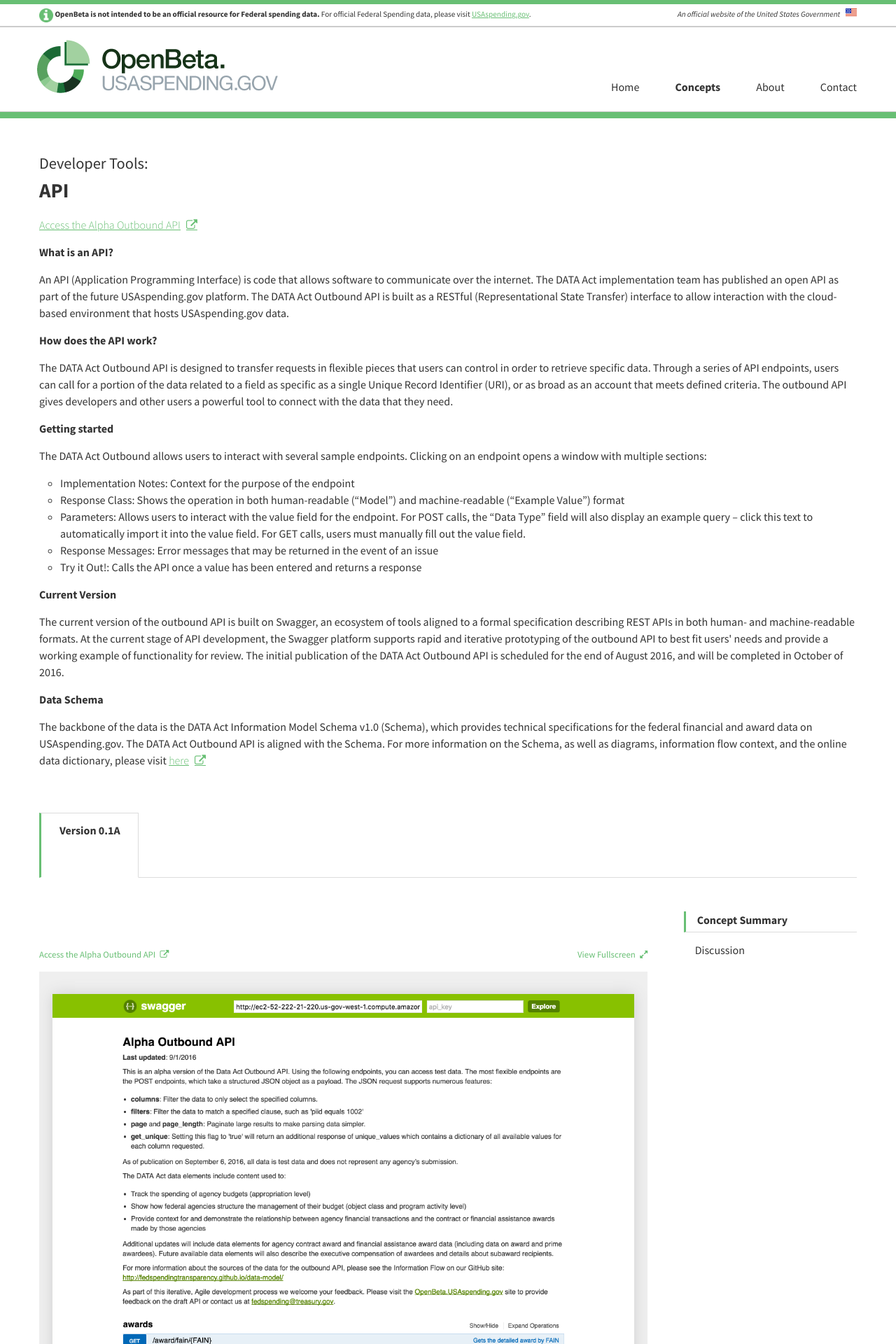
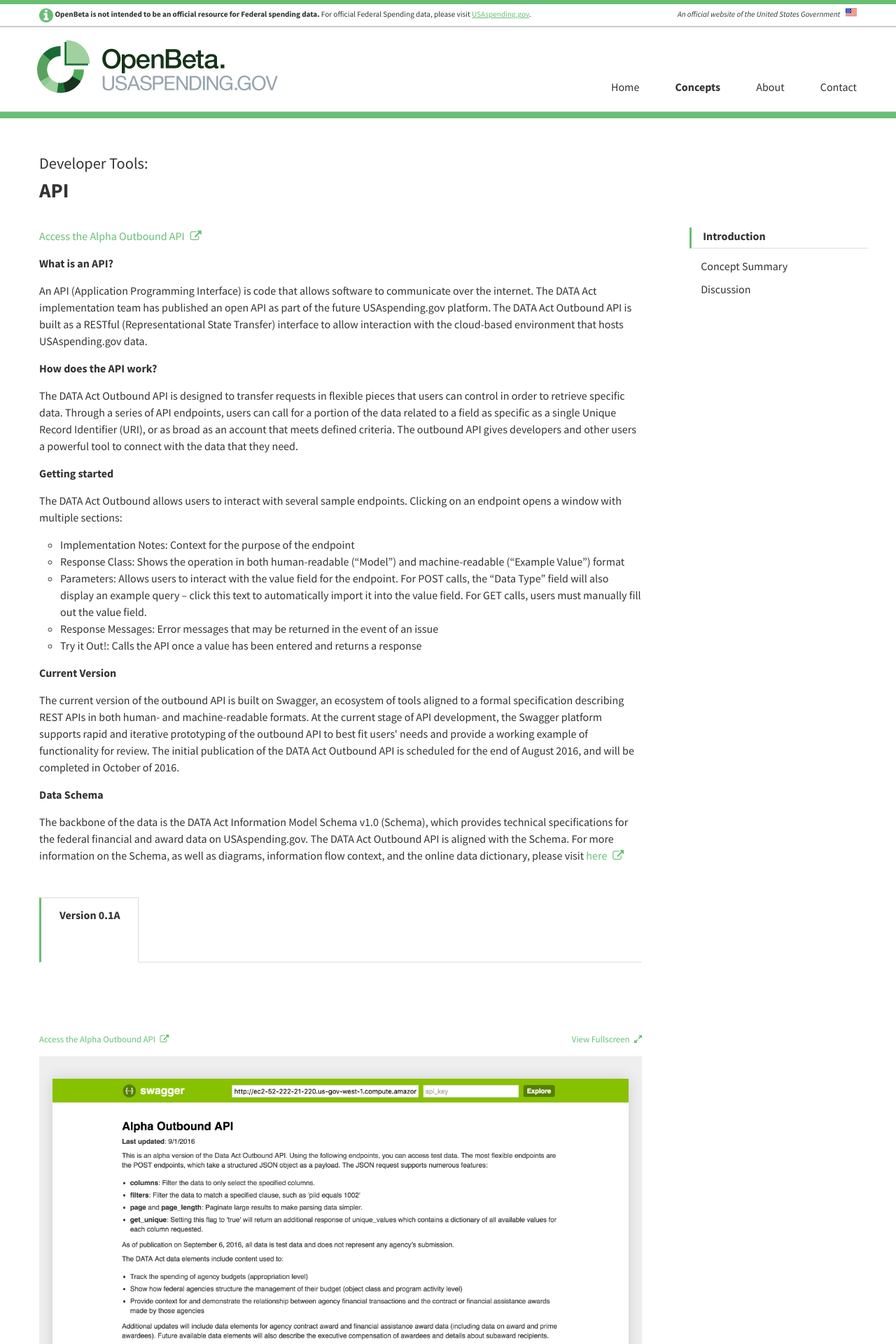
Before and after one commit to fedspendingtransparency/openbeta, a Jekyll site: the page built from _concepts/api.md, in a window 1280 px wide. Shown: the top 1920 px of the page at 70% size. Built offline with Jekyll 4.4.1, drawn with Linux system fonts in a browser that asks for light colours; nearby versions of some CDN libraries; library files that are not in the unit come from our copies; comment, search, counter and statistics services are not loaded.

Commit message:
Move the right navigation bar to top of page on concepts pages

```diff
--- a/_concepts/api.md
+++ b/_concepts/api.md
@@ -24,9 +24,9 @@ copy:
         <li>Response Class: Shows the operation in both human-readable (“Model”) and machine-readable (“Example Value”) format</li>
         <li>Parameters: Allows users to interact with the value field for the endpoint. For POST calls, the “Data Type” field will also display an example query – click this text to automatically import it into the value field. For GET calls, users must manually fill out the value field.</li>
         <li>Response Messages: Error messages that may be returned in the event of an issue</li>
-        <li>Try it Out!: Calls the API once a value has been entered and returns a response
+        <li>Try it Out!: Calls the API once a value has been entered and returns a response</li>
       </ul>
-  - text: <strong>Current Version</strong></li>
+  - text: <strong>Current Version</strong>
   - text: The current version of the outbound API is built on Swagger, an ecosystem of tools aligned to a formal specification describing REST APIs in both human- and machine-readable formats. At the current stage of API development, the Swagger platform supports rapid and iterative prototyping of the outbound API to best fit users' needs and provide a working example of functionality for review. The initial publication of the DATA Act Outbound API is scheduled for the end of August 2016, and will be completed in October of 2016.
   - text: <strong>Data Schema</strong>
   - text: The backbone of the data is the DATA Act Information Model Schema v1.0 (Schema), which provides technical specifications for the federal financial and award data on USAspending.gov. The DATA Act Outbound API is aligned with the Schema. For more information on the Schema, as well as diagrams, information flow context, and the online data dictionary, please visit <a class="usa-cta external-link" href="http://fedspendingtransparency.github.io/data-model/" target="_blank">here</a>
--- a/_layouts/concept.html
+++ b/_layouts/concept.html
@@ -11,17 +11,27 @@
 
     <div class="usa-concepts">
       <div class="grid">
-        <div class="usa-width-twelve usa-main-content">
+        <div id="introduction" class="usa-width-twelve usa-main-content">
           <h1 class="usa-intro">{{ page.category }}</h1>
 
           <ul class="usa-archived-items">
-            <li><h1 class="usa-banner-title list-header">{{ page.headline }}</h2></li>
+            <li><h2 class="usa-banner-title list-header">{{ page.headline }}</h2></li>
 
             {% if page.archived_page == true %}
               <li><span class="usa-archived-button">Archived</span></li>
             {% endif %}
           </ul>
+        </div>
+      </div>
+    </div>
 
+    <div id="usa-sidebar-wrapper">
+      <div class="usa-concepts">
+        <div class="grid">
+          <div class="scroll-on-page">
+            <div class="usa-width-nine">
+
+              <div class="usa-content">
                 {% if page.archived_page == true %}
                   <p class="usa-archived-text usa-bold">{{ page.archived_page_text }}</p>
                 {% endif %}
@@ -37,16 +47,10 @@
                   {% endfor %}
                 </ul>
               </div>
-      </div>
-    </div>
 
     {% if page.tabs_required == false %}
 
-      <div id="usa-sidebar-wrapper">
-        <div class="usa-concepts">
-          <div class="grid">
-            <div class="scroll-on-page">
-              <div id="concept-summary" class="usa-width-nine usa-no-tabs">
+              <div id="concept-summary" class="usa-no-tabs">
 
               {% for item in page.no_tabs %}
 
@@ -86,6 +90,7 @@
               {% endfor %}
 
               </div>
+            </div>
 
             <div class="usa-width-three">
               <aside id="scroll-on-page-top">
@@ -96,7 +101,7 @@
                   {% assign class = "scroll-on-page-link sidebar-is-active" %}
                 {% endif %}
 
-                  <a class="{{ class }}" href="#concept-summary">Concept Summary</a>
+                <a class="{{ class }}" href="#introduction">Introduction</a>
 
                 {% if page.archived_page == true %}
                   {% assign class = "scroll-on-page-link usa-archived-item" %}
@@ -104,10 +109,10 @@
                   {% assign class = "scroll-on-page-link" %}
                 {% endif %}
 
+                <a class="{{ class }}" href="#concept-summary">Concept Summary</a>
                 <a class="{{ class }}" href="#discussion">Discussion</a>
 
               </aside>
-              </div>
             </div>
           </div>
         </div>
@@ -160,14 +165,11 @@
           </div>
         </div>
       </div>
+    </div>
 
     {% else %}
 
-      <div id="usa-sidebar-wrapper">
-        <div class="usa-concepts">
-          <div class="grid">
-            <div class="scroll-on-page">
-              <ul class="accordion-tabs-minimal">
+              <ul id="concept-summary" class="accordion-tabs-minimal">
                 {% for tab in page.tabs %}
 
                   <li class="tab-header-and-content">
@@ -203,7 +205,7 @@
                     </a>
 
                     <div class="tab-content">
-                    <div id="concept-summary" class="usa-width-nine">
+                      <div>
 
                         {% if page.archived_page == true %}
                           <p class="usa-archived-text">{{ tab.archived_text }}</p>
@@ -235,9 +237,18 @@
                         <div class="image-background">
                           <img src="{{ site.baseurl }}{{ tab.image }}" alt="{{ tab.image_alt_text }}" >
                         </div>
+                      </div>
+                    </div>
+                  </li>
 
+                {% endfor %}
+
+                {% if page.link_to_archived_designs != nil %}
+                  <li class="usa-cta usa-link-to-archive"><a href="{{ site.baseurl }}{{ page.link_to_archived_designs }}">Archived Designs</a></li>
+                {% endif %}
+
+              </ul>
             </div>
-
             <div class="usa-width-three">
               <aside id="scroll-on-page-top">
 
@@ -247,7 +258,7 @@
                   {% assign class = "scroll-on-page-link sidebar-is-active" %}
                 {% endif %}
 
-                        <a class="{{ class }}" href="#concept-summary">Concept Summary</a>
+                <a class="{{ class }}" href="#introduction">Introduction</a>
 
                 {% if page.archived_page == true %}
                   {% assign class = "scroll-on-page-link usa-archived-item" %}
@@ -255,21 +266,10 @@
                   {% assign class = "scroll-on-page-link" %}
                 {% endif %}
 
+                <a class="{{ class }}" href="#concept-summary">Concept Summary</a>
                 <a class="{{ class }}" href="#discussion">Discussion</a>
 
               </aside>
-                    </div>
-                  </div>
-
-                </li>
-
-              {% endfor %}
-
-              {% if page.link_to_archived_designs != nil %}
-                <li class="usa-cta usa-link-to-archive"><a href="{{ site.baseurl }}{{ page.link_to_archived_designs }}">Archived Designs</a></li>
-              {% endif %}
-
-              </ul>
             </div>
           </div>
         </div>
@@ -331,6 +331,7 @@
           {% endfor %}
         </div>
       </div>
+    </div>
     {% endif %}
 
     {% include footer.html %}
--- a/_sass/scss/_concepts.scss
+++ b/_sass/scss/_concepts.scss
@@ -71,7 +71,7 @@
 }
 
 .usa-main-content {
-  margin: 3em 1em 3em 0;
+  margin: 3em 1em 1em 0;
 
   @include media($medium) {
     margin-left: 1em;
--- a/_sass/scss/_layout.scss
+++ b/_sass/scss/_layout.scss
@@ -256,6 +256,11 @@ section.usa-section:nth-of-type(5) {
   margin-bottom: 2em;
 }
 
+.usa-content {
+  // max-width: rem($text-max-width);
+  margin: 0 1em 3em;
+}
+
 .usa-cta {
   font-weight: 300;
 
--- a/css/main.scss
+++ b/css/main.scss
@@ -23,6 +23,8 @@ $base-line-height: 1.5;
 
 $spacing-unit:     30px;
 
+$text-max-width:   600px;
+
 // Width of the content area
 $content-width:    1200px;
 
```
Lines whose indentation alone changed are shown as unchanged.
